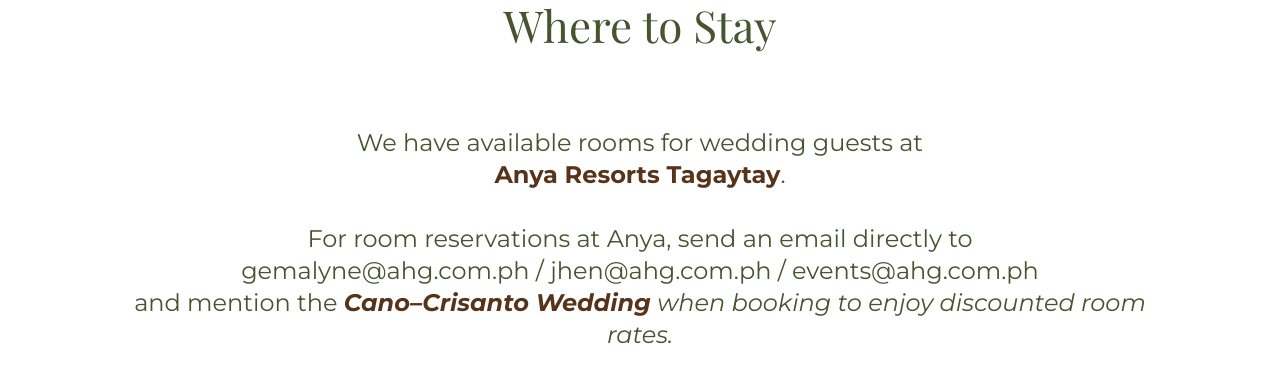
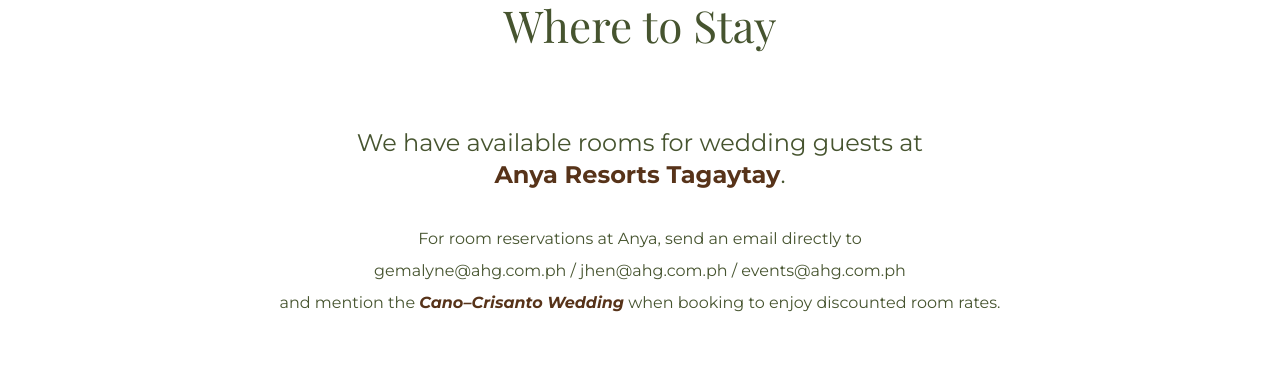
Before and after one commit to gdcrisanto/emilcelina, a Next.js app: page /venue in a window 1280 px wide. Shown: the part 2000-2373 px from the top of the page. Built offline with nearby package versions, Linux system fonts and the light colour scheme; a web font is replaced by a local one.

Commit message:
fix: [jan 5 revisions pt 3]

```diff
--- a/lib/constants/venue.ts
+++ b/lib/constants/venue.ts
@@ -48,9 +48,9 @@ const WHERE_TO_STAY = {
 	body: `We have available rooms for wedding guests at
 	<b style="color:#573319;">Anya Resorts Tagaytay</b>.
 
-	For room reservations at Anya, send an email directly to
+	<p style="font-size:1rem;">For room reservations at Anya, send an email directly to
 	gemalyne@ahg.com.ph / jhen@ahg.com.ph / events@ahg.com.ph
-	and mention the <i><b style="color:#573319;">Cano–Crisanto Wedding</b><i/> when booking to enjoy discounted room rates.`,
+	and mention the <i><b style="color:#573319;">Cano–Crisanto Wedding</b></i> when booking to enjoy discounted room rates.</p`,
 	hotels: [
 		{
 			name: 'Anya Resorts',
--- a/pages/faqs.tsx
+++ b/pages/faqs.tsx
@@ -94,7 +94,7 @@ export default function FAQs() {
 									easing="ease-in-out">
 									<p
 										id={faq.id}
-										className={`w-4/5 pb-6 whitespace-pre-wrap text-base lg:text-xl text-[#46542f]`}>
+										className={`w-full lg:pr-5 pb-6 whitespace-pre-wrap text-base lg:text-xl text-[#46542f]`}>
 										{faq.answer}
 									</p>
 								</Collapsible>
--- a/pages/venue.tsx
+++ b/pages/venue.tsx
@@ -148,11 +148,11 @@ export default function Venue() {
 							</h2>
 						</div>
 					</div>
-					<div id="hotels"/>
+
 					<p id="where_to_stay_body" className="whitespace-pre-line text-xl lg:text-2xl leading-[100%] text-center mx-auto max-w-[1200px] mb-14 fade-up text-[#46542f]">
 						{WHERE_TO_STAY.body}
 					</p>
-
+					<div id="hotels"/>
 					<div className="flex flex-col lg:flex-row w-full max-w-full lg:max-w-1/4 justify-around text-[#573319] fade-up gap-y-6">
 						{WHERE_TO_STAY.hotels.map((hotel) => {
 							return (
```
Also changed, not shown: pages/the-wedding.tsx (+0 -9 lines).
